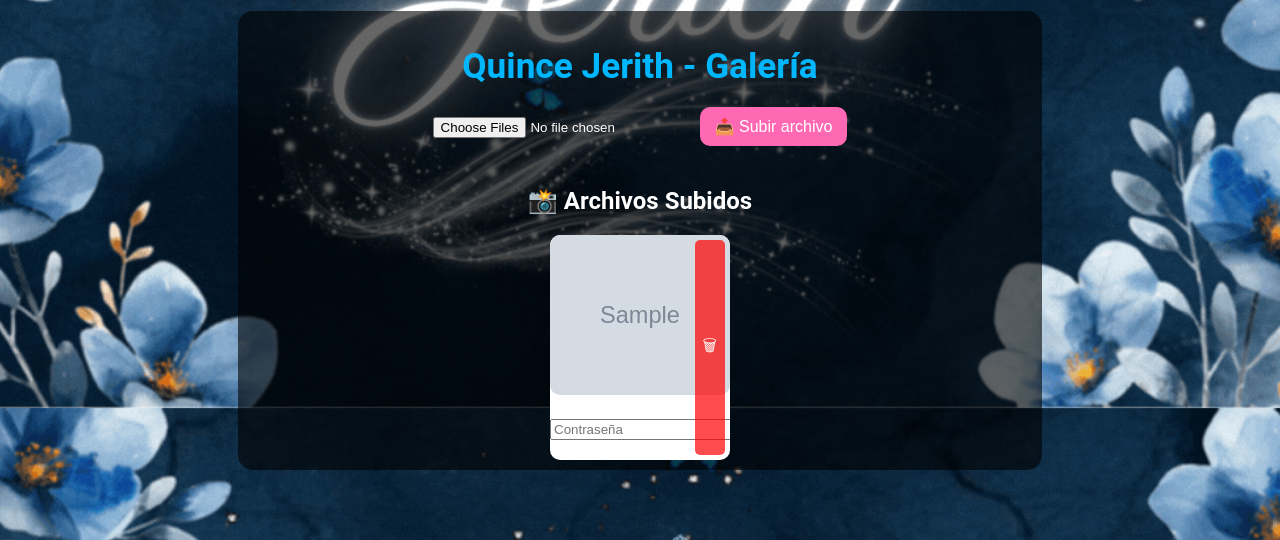
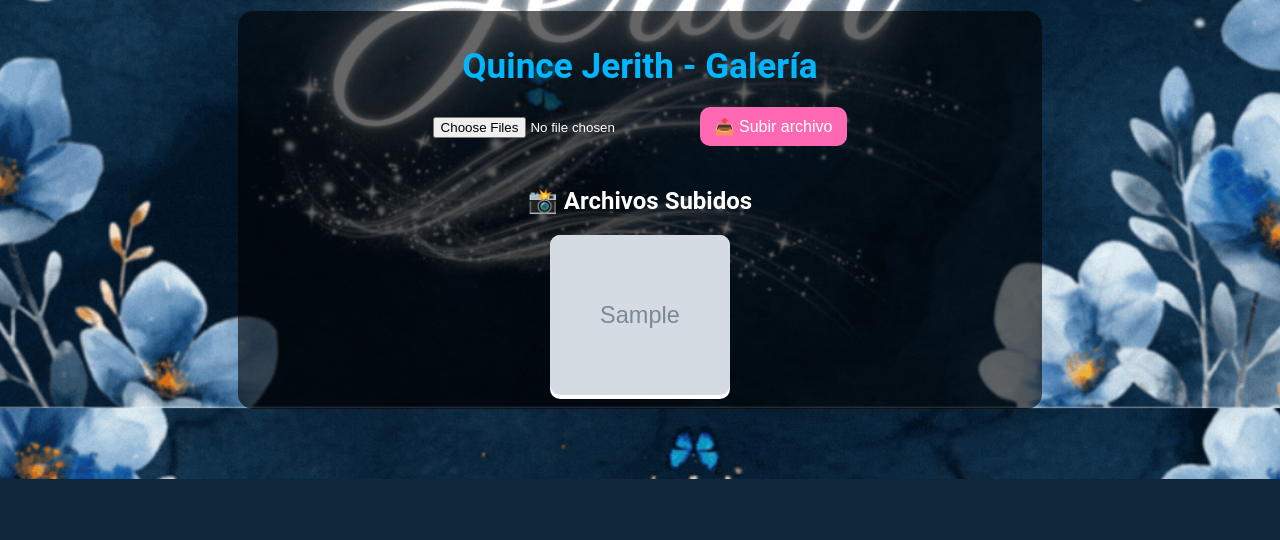
Before and after one commit to jerithdanielamoncadacardenas-netizen/Quince-Jerith, a Flask app: template templates/index.html in a window 1280 px wide. Shown: the part 392-932 px from the top of the page. After the commit the page ends 871 px from the top, so only its background shows below. Run offline with Flask 3, Linux system fonts and the light colour scheme; the template is opened without the code that fills it: most values are stand-ins (such as "Sample title", 1, 10 or a date in 2020); grey boxes marked "Sample" are stand-in pictures.

Commit message:
Update index.html

```diff
--- a/templates/index.html
+++ b/templates/index.html
@@ -134,10 +134,6 @@
                     {% else %}
                         <img src="{{ url_for('uploaded_file', filename=file) }}" alt="{{ file }}">
                     {% endif %}
-                    <form action="{{ url_for('delete_file', filename=file) }}" method="POST">
-                        <input type="password" name="password" placeholder="Contraseña" required>
-                        <button type="submit" class="delete-btn">🗑</button>
-                    </form>
                 </div>
             {% endfor %}
         </div>
```
